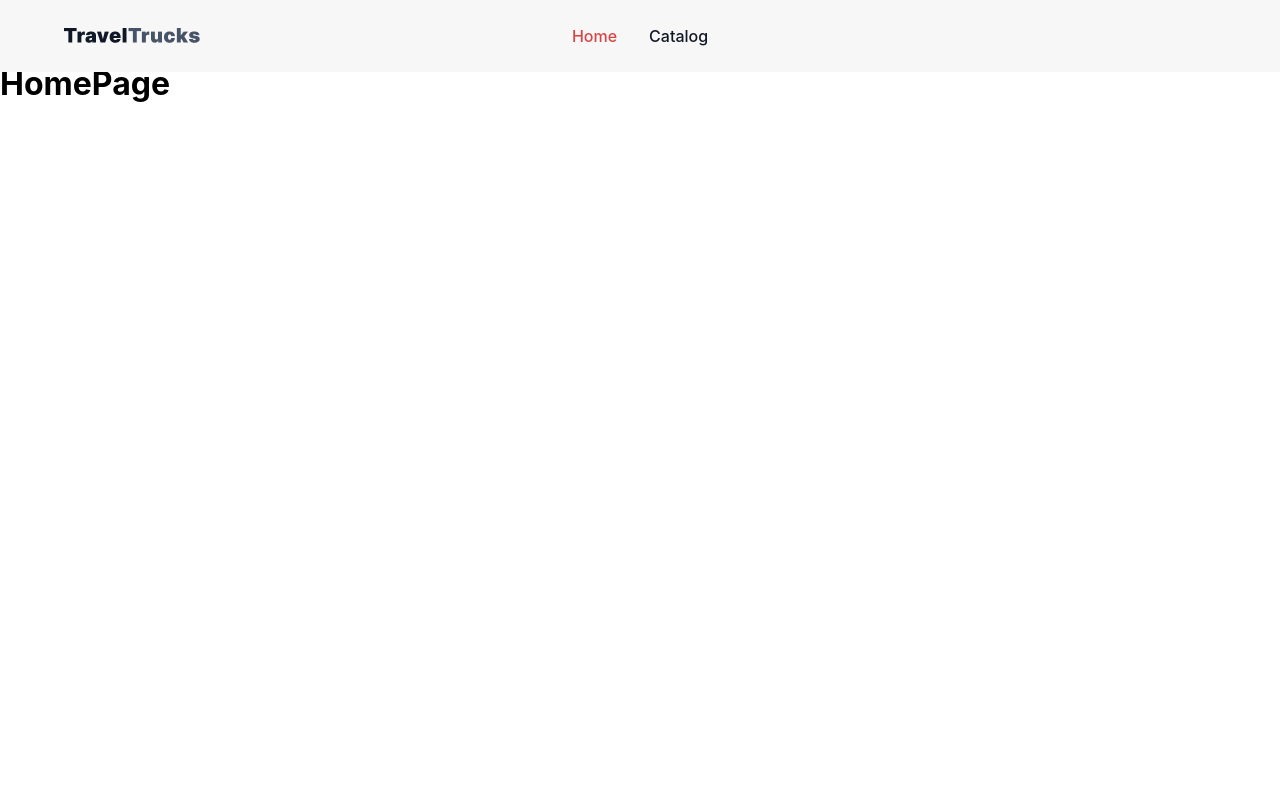
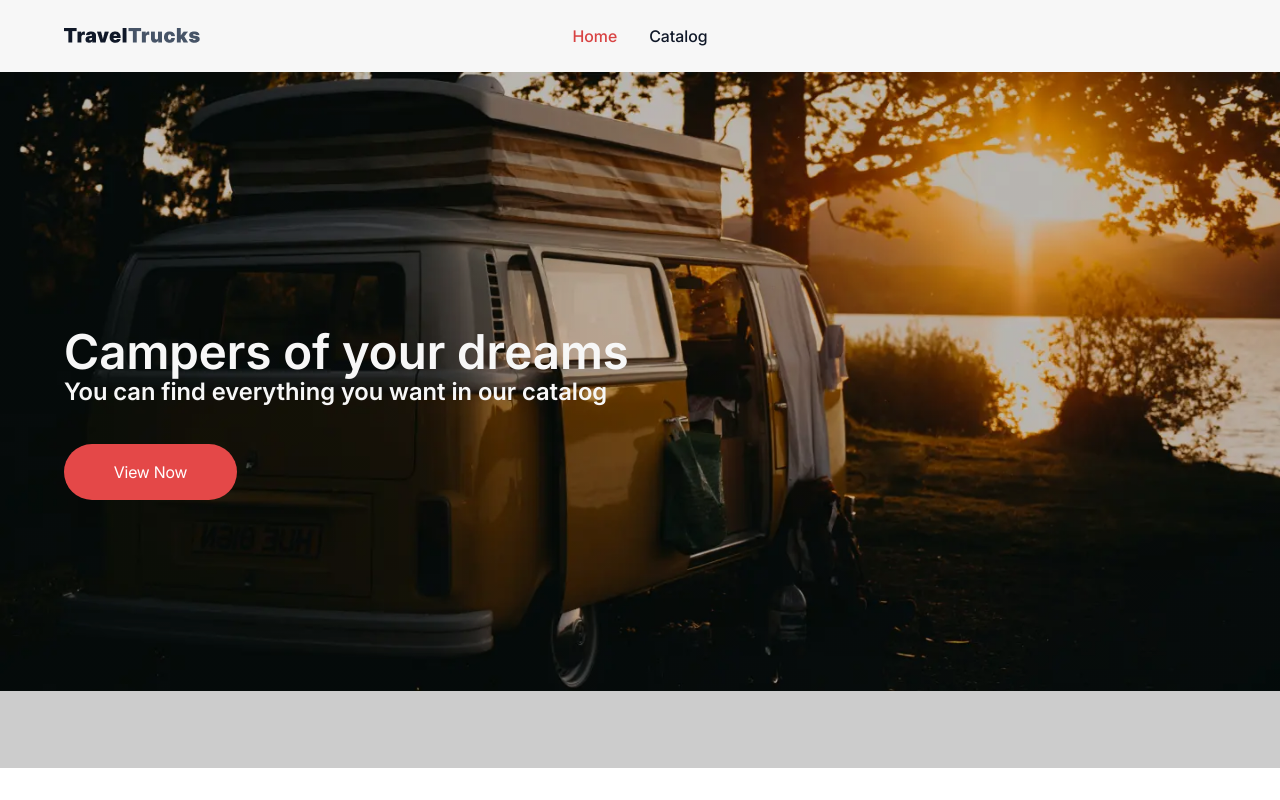
Before and after one commit to Oleksandr-Karnaushenko/RentTravelTrucks, a React (Vite) app: page / in a window 1280 px wide. Built offline with nearby package versions, Linux system fonts and the light colour scheme.

Commit message:
fonts + homePage
fix fonts
create homePage
create bbtn component

```diff
--- a/src/components/App/App.jsx
+++ b/src/components/App/App.jsx
@@ -22,7 +22,7 @@ function App() {
           <Routes>
             <Route path="/" element={<HomePage />} />
             <Route path="/catalog" element={<CatalogPage />} />
-            <Route path="/catalog/:camperId" element={<CamperInfoPage />} />
+            <Route path="/catalog/:id" element={<CamperInfoPage />} />
             <Route path="*" element={<NotFoundPage />} />
           </Routes>
         </Suspense>
--- /dev/null
+++ b/src/components/Button/Button.jsx
@@ -0,0 +1,22 @@
+import { useNavigate } from 'react-router-dom';
+import clsx from 'clsx';
+
+import styles from './Button.module.css';
+
+export default function Button({ variant, children }) {
+  const navigate = useNavigate();
+
+  const handleButtonClick = () => {
+    if (variant === 'viewNow') navigate('/catalog');
+  };
+  return (
+    <button
+      className={clsx(styles.button, {
+        [styles.view]: variant === 'viewNow',
+      })}
+      onClick={handleButtonClick}
+    >
+      {children}
+    </button>
+  );
+}
--- /dev/null
+++ b/src/components/Button/Button.module.css
@@ -0,0 +1,17 @@
+.button {
+  border-radius: 200px;
+  max-width: 166px;
+  height: 56px;
+  font-size: 16px;
+  letter-spacing: -0.01em;
+  cursor: pointer;
+}
+
+.view {
+  background: var(--button);
+  color: var(--white);
+  max-width: 173px;
+}
+.view:hover {
+  background: var(--button-hover);
+}
--- a/src/css/comon.css
+++ b/src/css/comon.css
@@ -2,10 +2,6 @@
   margin: 0;
   padding: 0;
   box-sizing: border-box;
-}
-body {
-  font-family: sans-serif;
-  line-height: 1.5;
 }
 
 h1,
@@ -36,3 +32,7 @@ a {
   font-weight: 500;
   cursor: pointer;
 }
+
+button {
+  border: none;
+}
--- a/src/css/fonts/fonts.css
+++ b/src/css/fonts/fonts.css
@@ -1,23 +1,23 @@
 /* Inter_Regular */
 @font-face {
-  font-family: 'Inter', serif;
+  font-family: 'Inter';
   font-weight: 400;
   font-style: normal;
-  src: url('css/fonts/Inter_Regular.ttf') format('truetype');
+  src: url('./Inter_Regular.ttf') format('truetype');
 }
 
 /* Inter_Medium */
 @font-face {
-  font-family: 'Inter', serif;
+  font-family: 'Inter';
   font-weight: 500;
   font-style: normal;
-  src: url('css/fonts/Inter_Medium.ttf') format('truetype');
+  src: url('./Inter_Medium.ttf') format('truetype');
 }
 
-/* Inter_Bold */
+/* Inter_SemiBold */
 @font-face {
-  font-family: 'Inter', serif;
+  font-family: 'Inter';
   font-weight: 600;
   font-style: normal;
-  src: url('css/fonts/Inter_SemiBold.ttf') format('truetype');
+  src: url('./Inter_SemiBold.ttf') format('truetype');
 }
--- a/src/pages/HomePage/HomePage.jsx
+++ b/src/pages/HomePage/HomePage.jsx
@@ -1,9 +1,17 @@
+import Button from '../../components/Button/Button.jsx';
+
 import styles from './HomePage.module.css';
 
 function HomePage() {
   return (
-    <div>
-      <h1>HomePage</h1>
+    <div className={styles.bgImg}>
+      <div className={styles.content}>
+        <div className={styles.text}>
+          <h1>Campers of your dreams</h1>
+          <h2>You can find everything you want in our catalog</h2>
+        </div>
+        <Button variant="viewNow">View Now</Button>
+      </div>
     </div>
   );
 }
--- a/src/pages/HomePage/HomePage.module.css
+++ b/src/pages/HomePage/HomePage.module.css
@@ -0,0 +1,35 @@
+.bgImg {
+  background-image: linear-gradient(rgba(0, 0, 0, 0.2), rgba(0, 0, 0, 0.2)),
+    url('/src/assets/images/bgPicture.webp');
+  min-height: 696px;
+  background-repeat: no-repeat;
+  background-size: contain;
+  background-position: center top;
+  color: var(--imputs);
+  display: flex;
+  align-items: center;
+}
+
+@media (min-resolution: 2dppx) {
+  .bgImg {
+    background-image: linear-gradient(rgba(0, 0, 0, 0.2), rgba(0, 0, 0, 0.2)),
+      url('/src/assets/images/bgPicture2x.webp');
+  }
+}
+
+.content {
+  margin-left: 64px;
+  display: flex;
+  flex-direction: column;
+  gap: 40px;
+}
+
+.text {
+  display: flex;
+  flex-direction: column;
+  gap: 16px;
+}
+
+.text h1 {
+  font-size: 48px;
+}
```
